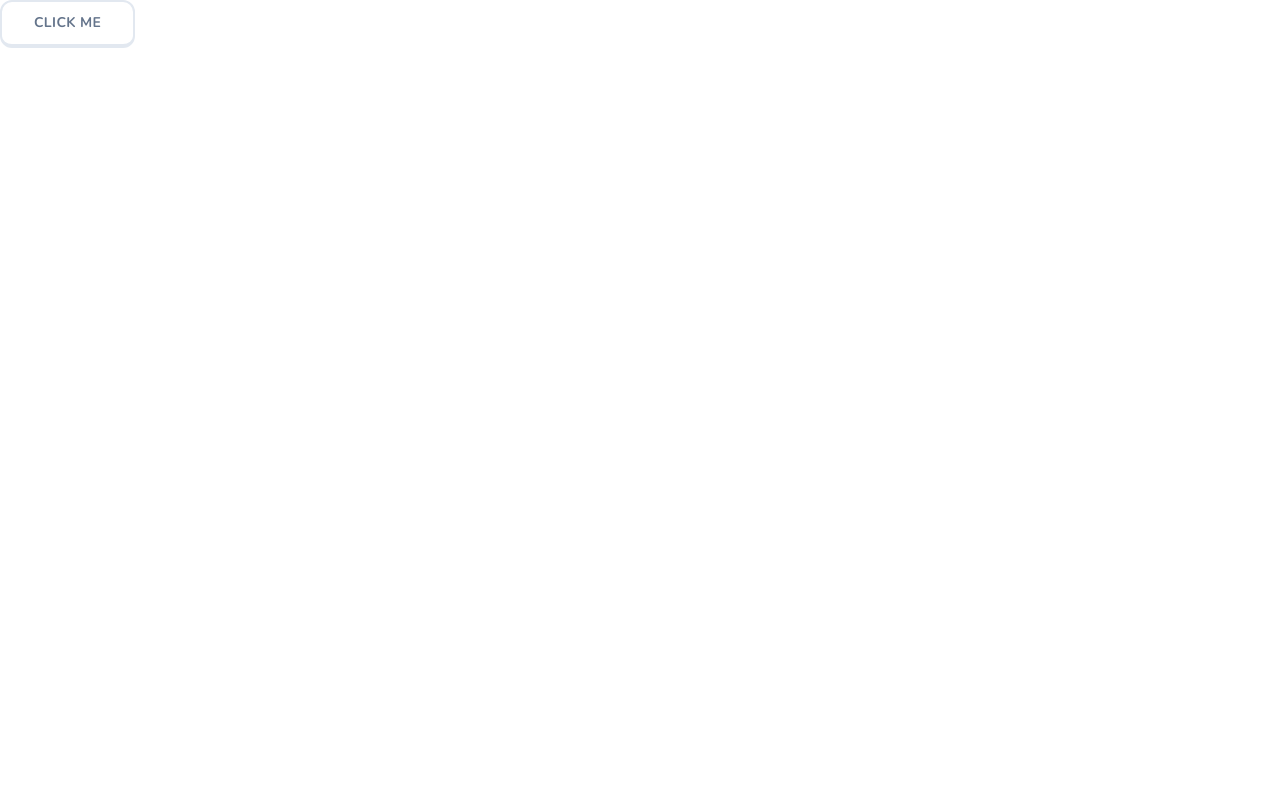
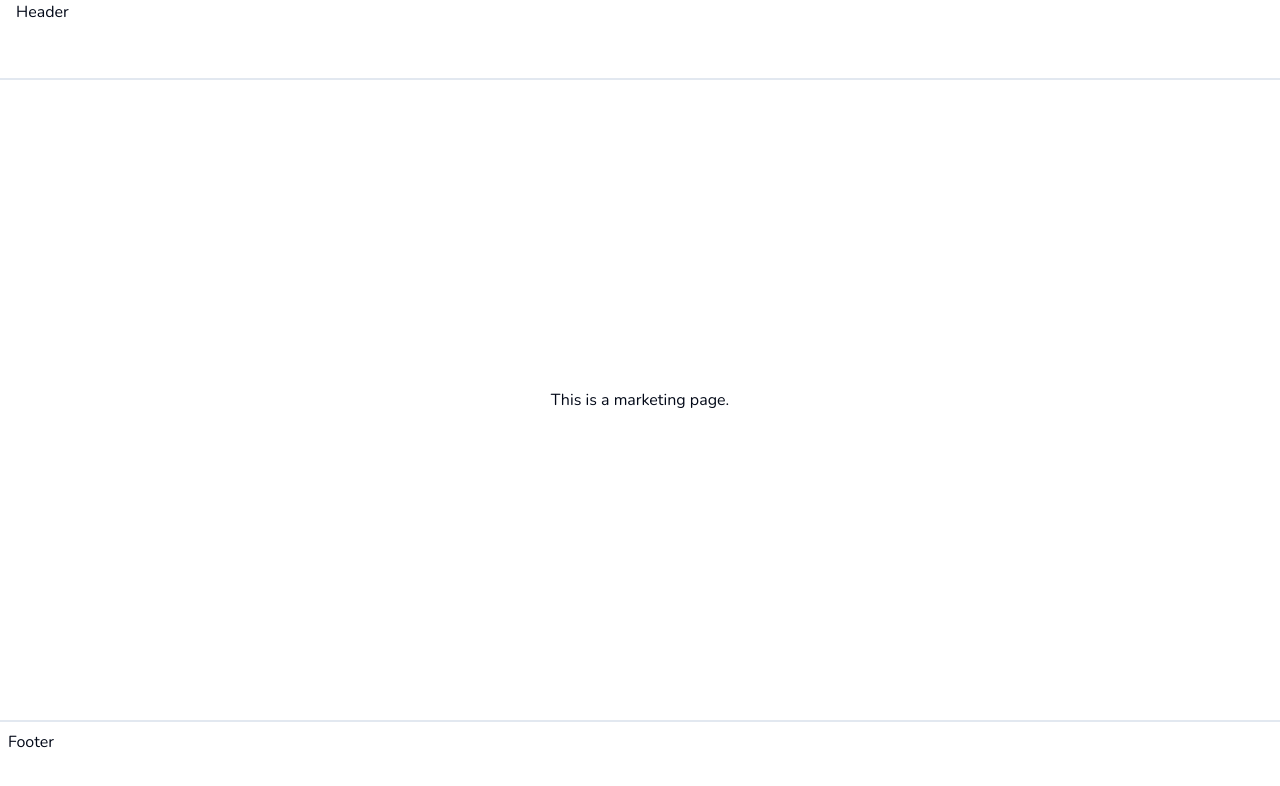
Before and after one commit to mandarliev/lingo, a Next.js app: page / in a window 1280 px wide. Shown: the top 786 px of the page. Built offline with nearby package versions, Linux system fonts and the light colour scheme.

Commit message:
Marketing Skeleton

```diff
--- /dev/null
+++ b/app/(marketing)/footer.tsx
@@ -0,0 +1,7 @@
+export const Footer = () => {
+    return (
+        <footer className="hidden lg:block h-20 w-full border-t-2 border-slate-200 p-2">
+            Footer
+        </footer>
+     );
+}
--- /dev/null
+++ b/app/(marketing)/header.tsx
@@ -0,0 +1,7 @@
+export const Header = () => {
+    return (
+        <header className="h-20 w-full border-b-2 border-slate-200 px-4">
+            Header
+        </header>
+     );
+}
--- /dev/null
+++ b/app/(marketing)/layout.tsx
@@ -0,0 +1,20 @@
+import { Footer } from "./footer";
+import { Header } from "./header";
+
+type Props = {
+  children: React.ReactNode;
+};
+
+const MarketingLayout = ({ children }: Props) => {
+  return (
+    <div className="min-h-screen flex flex-col">
+        <Header/>
+      <main className="flex-1 flex flex-col items-center justify-center">
+        {children}
+      </main>
+      <Footer/>
+    </div>
+  );
+};
+
+export default MarketingLayout;
--- a/app/page.tsx
+++ b/app/(marketing)/page.tsx
@@ -3,7 +3,7 @@ import { Button } from "@/components/ui/button";
 export default function Home() {
   return (
     <div>
-      <Button size="lg">Click me</Button>
+      This is a marketing page.
     </div>
   );
 }
```
